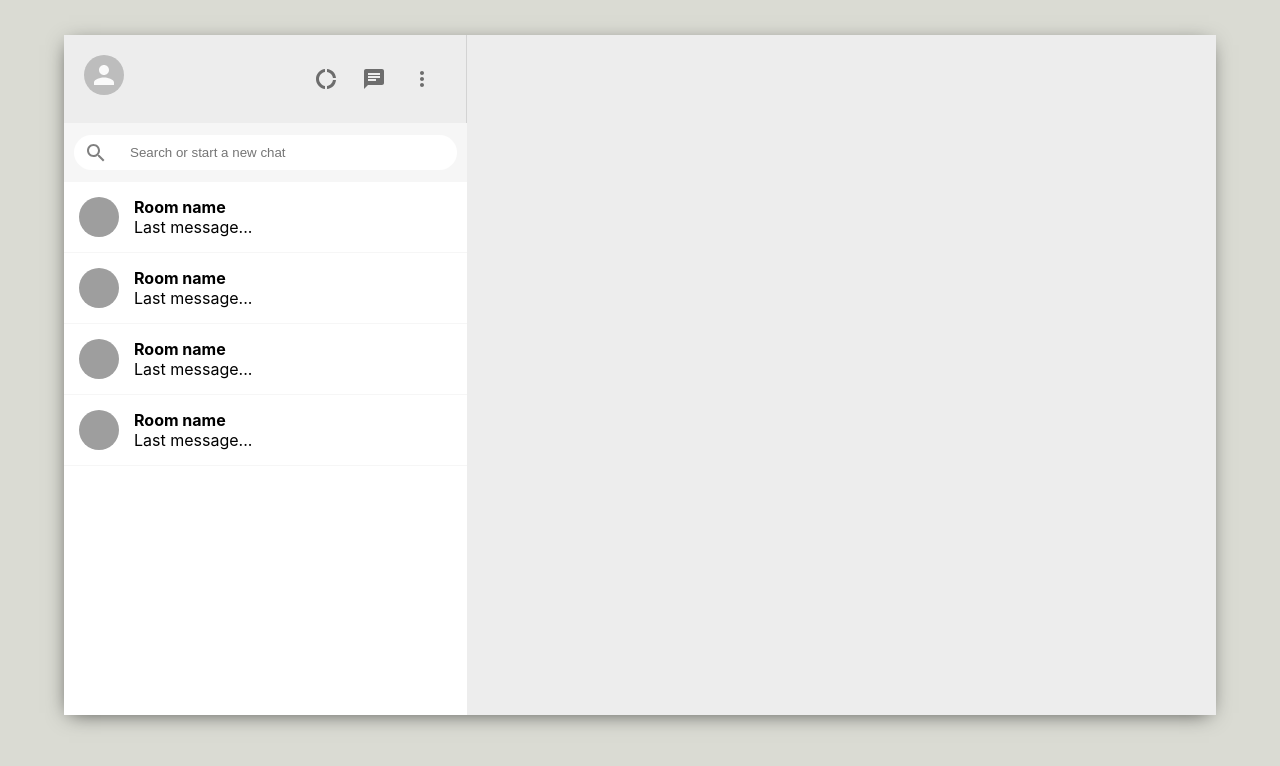
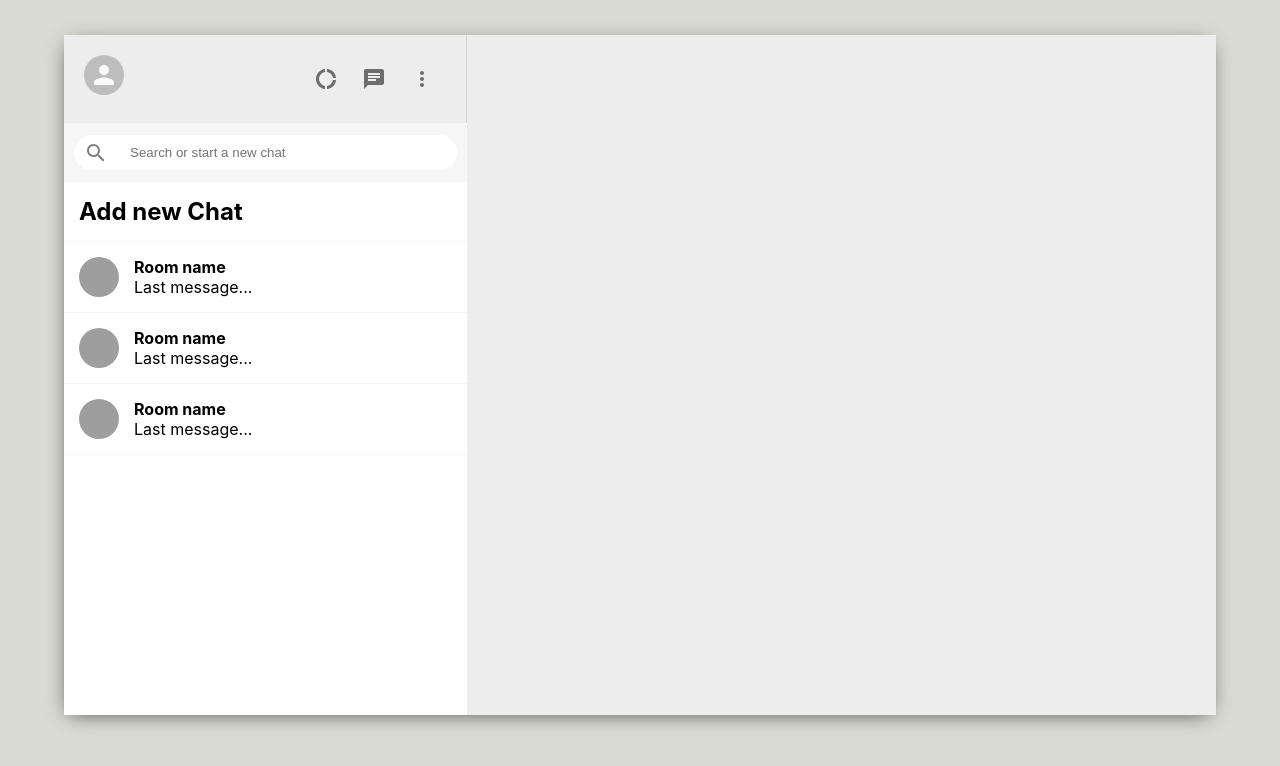
Before and after one commit to Ibtid/whatsapp-clone, a React (Create React App) app: page / in a window 1280 px wide. Shown: the top 766 px of the page. Built offline with nearby package versions, Linux system fonts and the light colour scheme; grey boxes are pictures that could not be loaded.

Commit message:
worked with sidebar prompt

```diff
--- a/src/Sidebar.js
+++ b/src/Sidebar.js
@@ -25,7 +25,7 @@
                 </div>
             </div>
             <div className="sidebar__chats">
-                <SidebarChat/>
+                <SidebarChat addNewChat/>
                 <SidebarChat/>
                 <SidebarChat/>
                 <SidebarChat/>
--- a/src/SidebarChat.js
+++ b/src/SidebarChat.js
@@ -2,7 +2,7 @@
 import React,{useEffect,useState} from 'react'
 import "./SidebarChat.css"
 
-const SidebarChat = () => {
+const SidebarChat = ({addNewChat}) => {
 
     const [seed,setSeed] = useState('');
 
@@ -10,7 +10,14 @@
         setSeed(Math.floor(Math.random()*5000))
     },[]);
 
-    return (
+    const createChat = () => {
+        const roomName = prompt("Please Enter name for Chat");
+        if(roomName){
+            //do some clever stuff...
+        }
+    }
+
+    return !addNewChat?(
         <div className="sidebarChat">
             <Avatar src={`https://avatars.dicebear.com/api/human/${seed}.svg`}/>
             <div className="sidebarChat__info">
@@ -18,6 +25,10 @@
                 <p>Last message...</p>
             </div>
         </div>
+    ):(
+        <div onClick={createChat} className="sidebarChat">
+            <h2>Add new Chat</h2>
+        </div>
     )
 }
 
```
